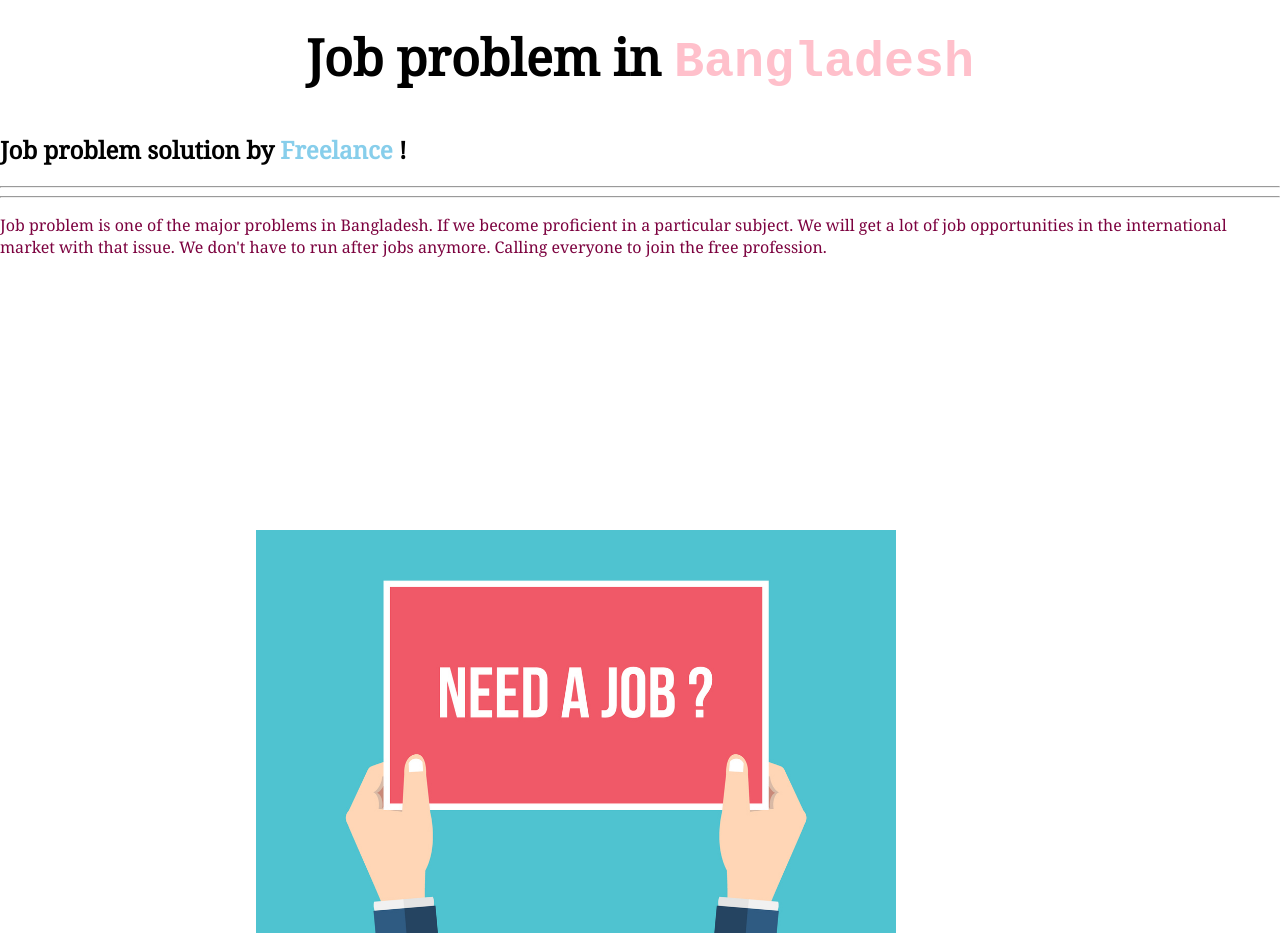
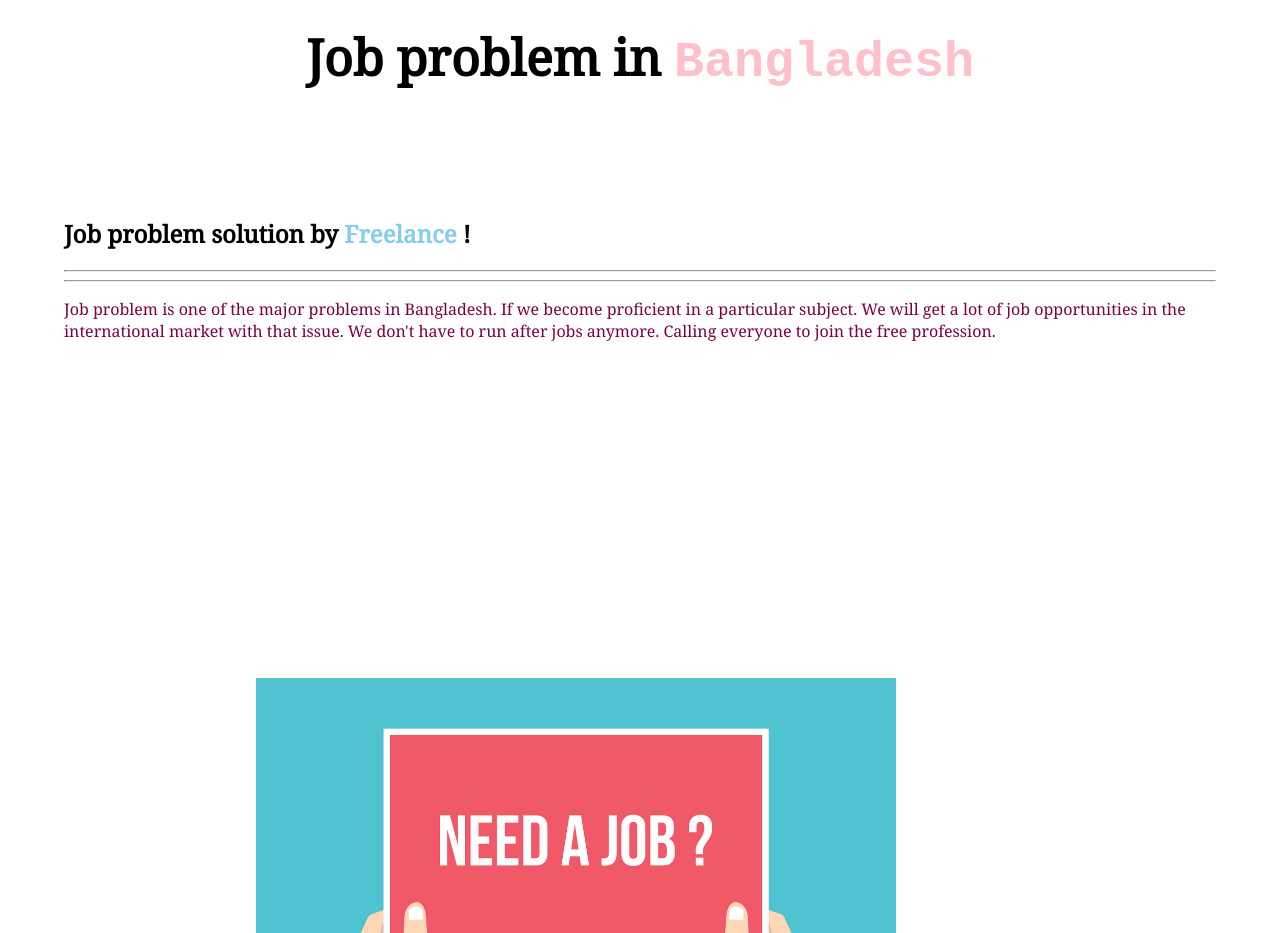
Before and after one commit to shajib2/first-project2, a plain HTML site: page index.html in a window 1280 px wide. Shown: the part 2060-2993 px from the top of the page. Drawn offline with Linux system fonts and the light colour scheme.

Commit message:
add fifth hade tag er padding

```diff
--- a/index.html
+++ b/index.html
@@ -105,7 +105,7 @@
         <div>
             <h1 id="book">Job problem in <samp class="misson">Bangladesh</samp></h1>
         </div>
-        <div>
+        <div id="fifth-banner-padding">
             <h2>Job problem solution by <span id="freelance-color">Freelance </span>!</h2>
             <hr style="color: skyblue;">
             <hr style="color: skyblue;">
--- a/style.css
+++ b/style.css
@@ -90,3 +90,9 @@ h1{
    background-color: black;
 
 }
+.fifth-banner-hade{
+    padding-right: 5%;
+}
+#fifth-banner-padding{
+    padding: 5%;
+}
```
